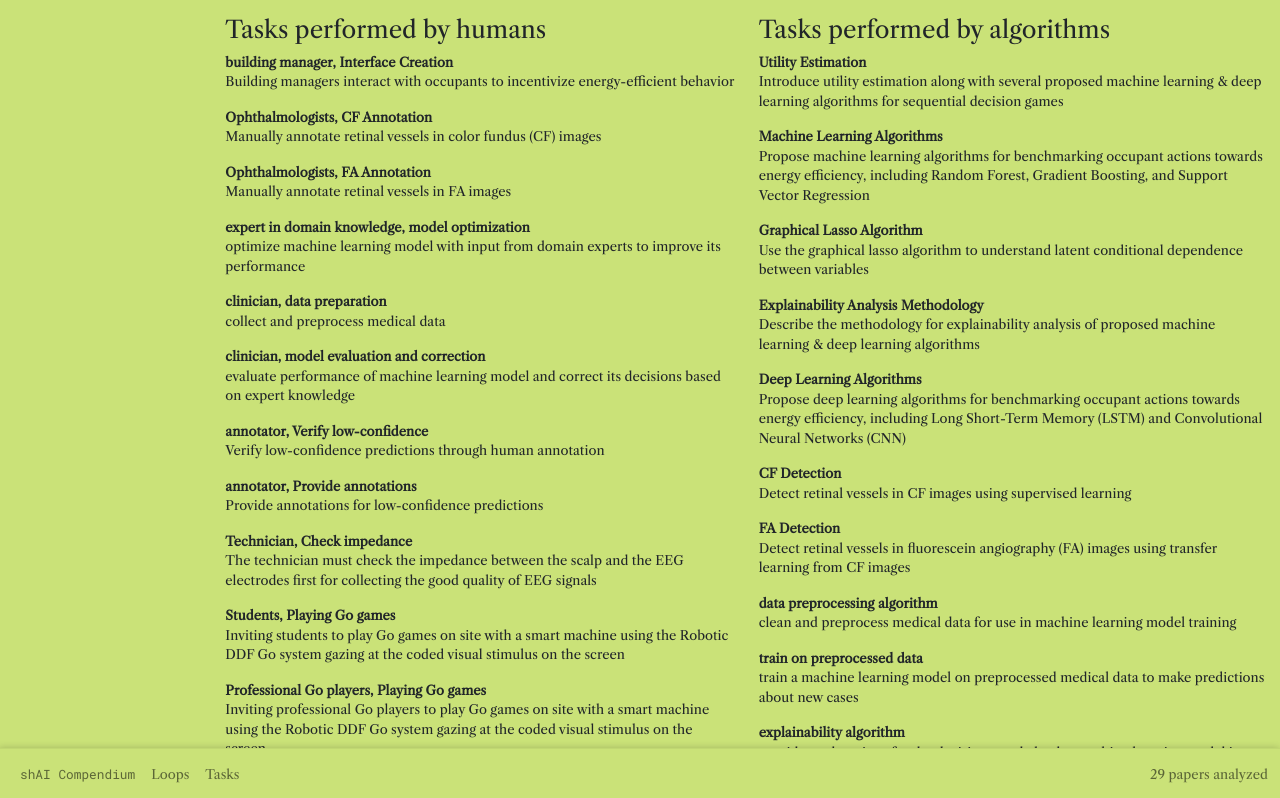
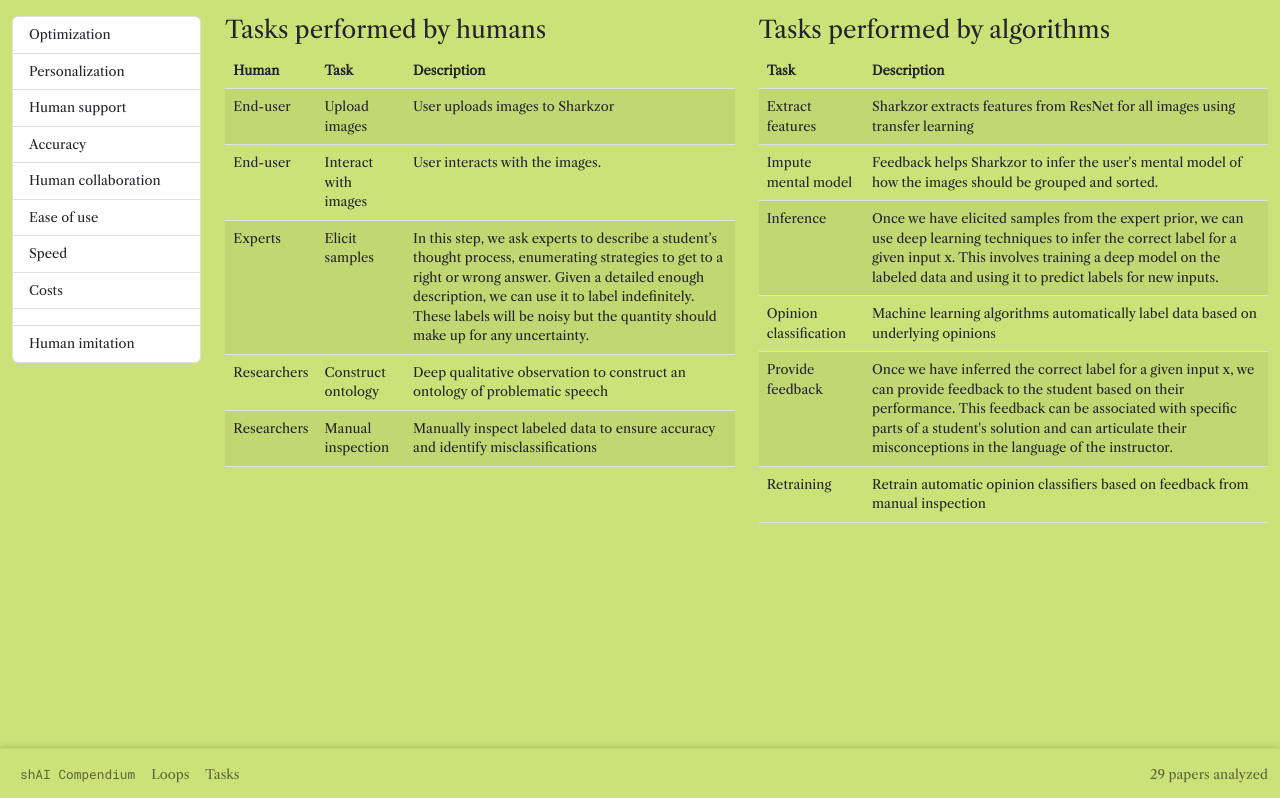
Before and after one commit to andreabenedetti/ai-compendium, a Next.js app: page /tasks in a window 1280 px wide. Shown: the top 798 px of the page. Built offline with nearby package versions, Linux system fonts and the light colour scheme.

Commit message:
Update tasks.js

```diff
--- a/src/pages/tasks.js
+++ b/src/pages/tasks.js
@@ -8,26 +8,37 @@
 import styles from '@/styles/Home.module.css';
 import 'bootstrap/dist/css/bootstrap.min.css';
 
-import { Container, Row, Col, Table } from 'react-bootstrap';
+import { Container, Row, Col, Table, ListGroup } from 'react-bootstrap';
 import Nav from '../../components/Sub';
 
 const count = data.length;
-const humanTasks = [];
-const algoTasks = [];
+let humanTasks = [];
+let algoTasks = [];
 
-export default function Home() {
+let promisesList = [];
 
 data.forEach(d => {
+  d.value.promises.forEach(p => {
+    promisesList.push(p);
+  })
+});
+
+let promises = promisesList.filter((value, index, array) => array.indexOf(value) === index)
+
+data.forEach(d => {
+  if (d.value.promises.includes("Speed")) {
     let hList = d.loop.filter(e => e.actor === "human" && e.type);
-    hList.sort((a, b) => d3.descending(a.type, b.type));
     hList.forEach(t => humanTasks.push(t));
 
     let aList = d.loop.filter(e => e.actor === "algorithm" && e.type);
-    aList.sort((a, b) => d3.descending(a.type, b.type));
     aList.forEach(t => algoTasks.push(t));
+  }
 });
 
-  console.log(humanTasks)
+humanTasks.sort((a, b) => d3.ascending(a.type, b.type))
+algoTasks.sort((a, b) => d3.ascending(a.title, b.title))
+
+export default function Home() {
 
   return (
     <>
@@ -42,18 +53,44 @@
     <Container fluid className="mt-3 pb-5 mb-5">
     <Row>
     <Col md={{ span: 2 }}>
+      <ListGroup>
+        {
+          promises.map(p => (<ListGroup.Item href={`#${p}`} key={p}>{p}</ListGroup.Item>))
+        }
+      </ListGroup>
     </Col>
     <Col md={{ span: 5 }}>
     <h4>Tasks performed by humans</h4>
+    <Table striped>
+      <thead>
+        <tr>
+          <th>Human</th>
+          <th>Task</th>
+          <th>Description</th>
+        </tr>
+      </thead>
+      <tbody>
         {
-      humanTasks.map(task => (<><p><b>{task.type}, {task.title}</b><br />{task.label}</p></>))
+          humanTasks.map(task => (<tr><td>{task.type}</td><td>{task.title}</td><td>{task.label}</td></tr>))
         }
+      </tbody>
+    </Table>
     </Col>
     <Col md={{ span: 5 }}>
     <h4>Tasks performed by algorithms</h4>
+    <Table striped>
+    <thead>
+        <tr>
+          <th>Task</th>
+          <th>Description</th>
+        </tr>
+      </thead>
+      <tbody>
         {
-      algoTasks.map(task => (<><p><b>{task.title}</b><br />{task.label}</p></>))
+          algoTasks.map(task => (<tr><td>{task.title}</td><td>{task.label}</td></tr>))
         }
+      </tbody>
+    </Table>
     </Col>
     </Row>
     </Container>
```
Lines whose indentation alone changed are shown as unchanged.
